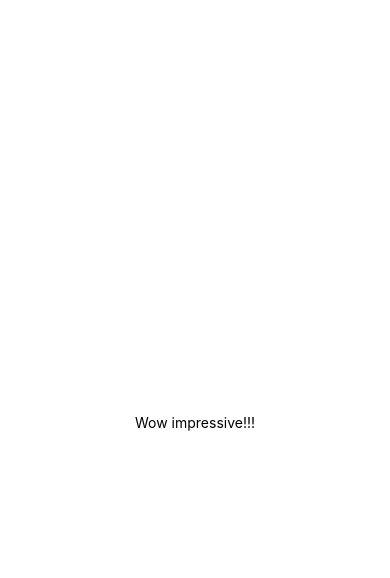
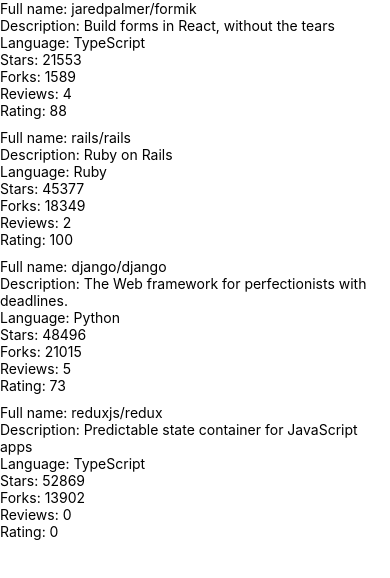
Before and after one commit to erzabytyci/rate-repository-app, a React Native app: screen / in a window 390 px wide. Shown: the top 578 px of the page. Built offline with nearby package versions, Linux system fonts and the light colour scheme.

Commit message:
Exercise 10.3: the reviewedrepositories list

```diff
--- a/App.js
+++ b/App.js
@@ -1,20 +1,12 @@
 import { StatusBar } from 'expo-status-bar';
-import { StyleSheet, Text, View } from 'react-native';
+import React from 'react';
+import Main from './src/components/Main';
 
 export default function App() {
   return (
-    <View style={styles.container}>
-      <Text>Wow impressive!!!</Text>
+    <>
+      <Main />
       <StatusBar style="auto" />
-    </View>
+    </>
   );
 }
-
-const styles = StyleSheet.create({
-  container: {
-    flex: 1,
-    backgroundColor: '#fff',
-    alignItems: 'center',
-    justifyContent: 'center',
-  },
-});
--- /dev/null
+++ b/src/components/Main.jsx
@@ -0,0 +1,21 @@
+import React from 'react';
+import { View, StyleSheet } from 'react-native';
+import Constants from 'expo-constants';
+import RepositoryList from './RepositoryList';
+
+const styles = StyleSheet.create({
+  container: {
+    flex: 1,
+    marginTop: Constants.statusBarHeight,
+  },
+});
+
+const Main = () => {
+  return (
+    <View style={styles.container}>
+      <RepositoryList />
+    </View>
+  );
+};
+
+export default Main;
--- /dev/null
+++ b/src/components/RepositoryItem.jsx
@@ -0,0 +1,18 @@
+import React from 'react';
+import { View, Text } from 'react-native';
+
+const RepositoryItem = ({ repository }) => {
+  return (
+    <View>
+      <Text>Full name: {repository.fullName}</Text>
+      <Text>Description: {repository.description}</Text>
+      <Text>Language: {repository.language}</Text>
+      <Text>Stars: {repository.stargazersCount}</Text>
+      <Text>Forks: {repository.forksCount}</Text>
+      <Text>Reviews: {repository.reviewCount}</Text>
+      <Text>Rating: {repository.ratingAverage}</Text>
+    </View>
+  );
+};
+
+export default RepositoryItem;
--- /dev/null
+++ b/src/components/RepositoryList.jsx
@@ -0,0 +1,72 @@
+import React from 'react';
+import { FlatList, View, StyleSheet } from 'react-native';
+import RepositoryItem from './RepositoryItem';
+
+const styles = StyleSheet.create({
+  separator: {
+    height: 10,
+  },
+});
+
+const ItemSeparator = () => <View style={styles.separator} />;
+
+const repositories = [
+  {
+    id: 'jaredpalmer.formik',
+    fullName: 'jaredpalmer/formik',
+    description: 'Build forms in React, without the tears',
+    language: 'TypeScript',
+    forksCount: 1589,
+    stargazersCount: 21553,
+    ratingAverage: 88,
+    reviewCount: 4,
+    ownerAvatarUrl: 'https://avatars2.githubusercontent.com/u/4060187?v=4',
+  },
+  {
+    id: 'rails.rails',
+    fullName: 'rails/rails',
+    description: 'Ruby on Rails',
+    language: 'Ruby',
+    forksCount: 18349,
+    stargazersCount: 45377,
+    ratingAverage: 100,
+    reviewCount: 2,
+    ownerAvatarUrl: 'https://avatars1.githubusercontent.com/u/4223?v=4',
+  },
+  {
+    id: 'django.django',
+    fullName: 'django/django',
+    description: 'The Web framework for perfectionists with deadlines.',
+    language: 'Python',
+    forksCount: 21015,
+    stargazersCount: 48496,
+    ratingAverage: 73,
+    reviewCount: 5,
+    ownerAvatarUrl: 'https://avatars2.githubusercontent.com/u/27804?v=4',
+  },
+  {
+    id: 'reduxjs.redux',
+    fullName: 'reduxjs/redux',
+    description: 'Predictable state container for JavaScript apps',
+    language: 'TypeScript',
+    forksCount: 13902,
+    stargazersCount: 52869,
+    ratingAverage: 0,
+    reviewCount: 0,
+    ownerAvatarUrl: 'https://avatars3.githubusercontent.com/u/13142323?v=4',
+  },
+];
+
+
+const RepositoryList = () => {
+  return (
+    <FlatList
+      data={repositories}
+      ItemSeparatorComponent={ItemSeparator}
+      renderItem={({ item }) => <RepositoryItem repository={item} />}
+      keyExtractor={(item) => item.id}
+    />
+  );
+};
+
+export default RepositoryList;
```
